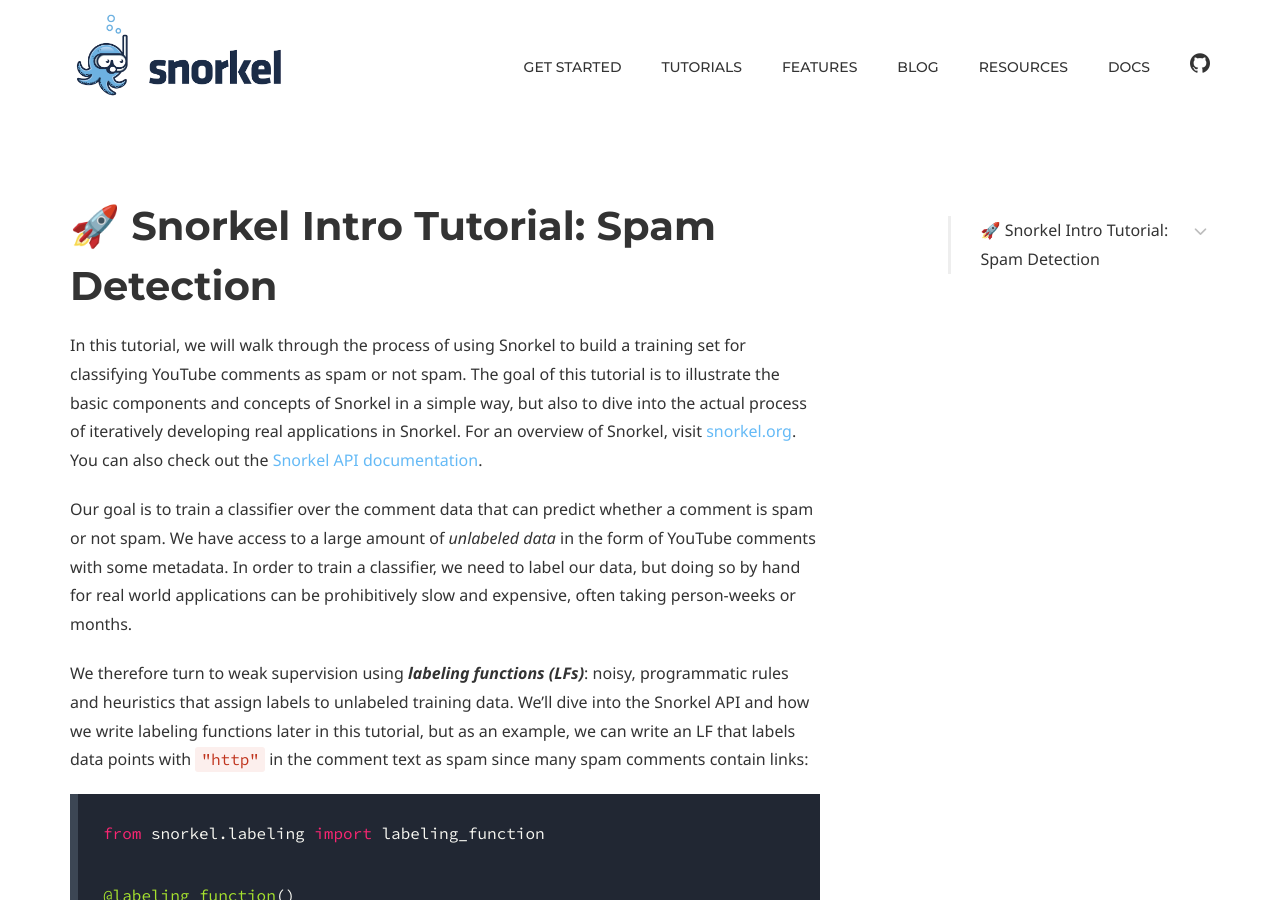
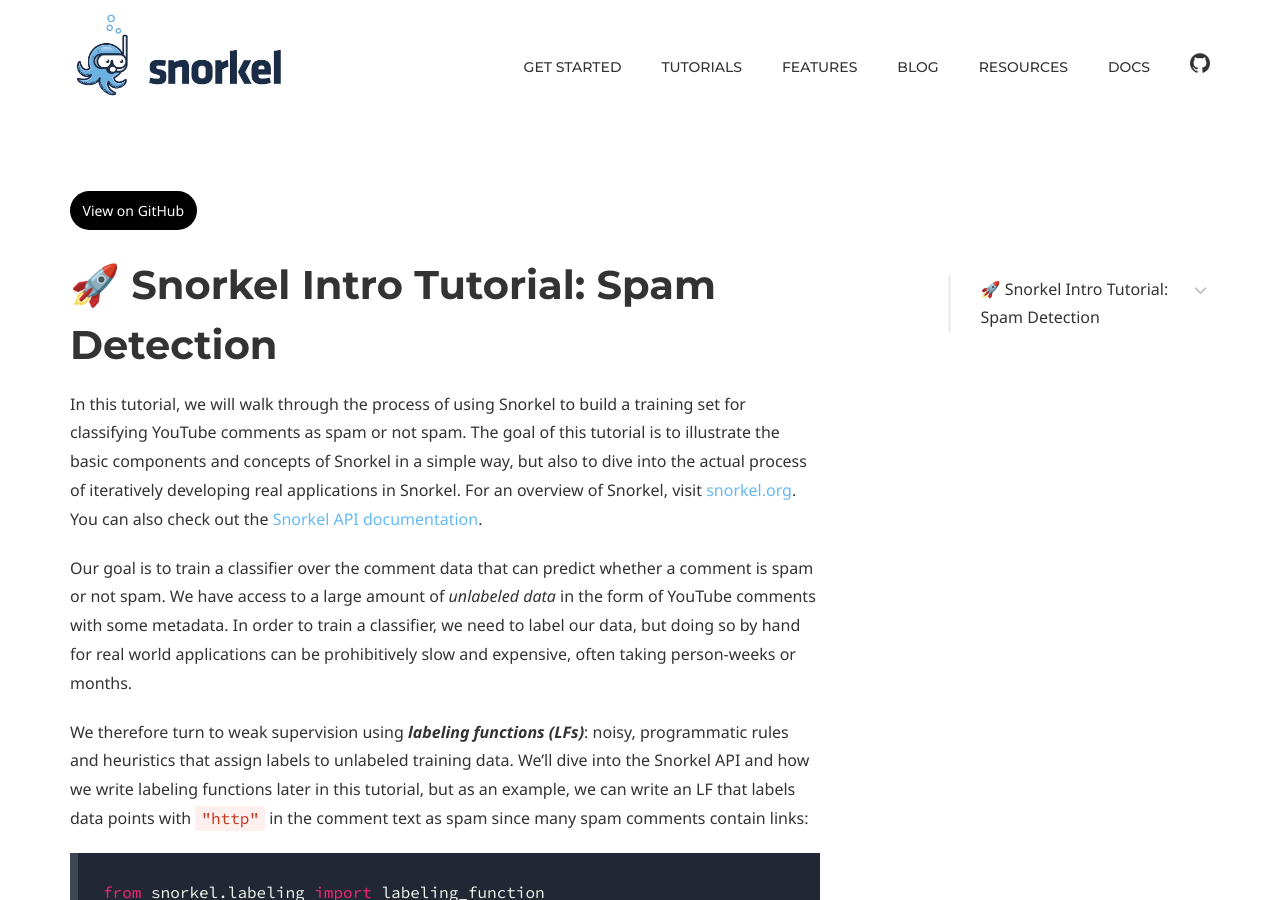
Before and after one commit to snorkel-team/website, a Jekyll site: the page built from _use_cases/01_spam_tutorial.md, in a window 1280 px wide and 900 px high. Built offline with Jekyll 4.4.1, drawn with Linux system fonts in a browser that asks for light colours; some web fonts are replaced.

Commit message:
Links from tutorial to github

```diff
--- a/_use_cases/01_spam_tutorial.md
+++ b/_use_cases/01_spam_tutorial.md
@@ -4,6 +4,7 @@
 description: Labeling data for spam classification
 excerpt: Labeling data for spam classification
 order: 1
+github_link: http://google.com
 ---
 
 
--- a/doks-theme/_layouts/default.html
+++ b/doks-theme/_layouts/default.html
@@ -9,6 +9,11 @@
   {% include site-header.html class="site-header" %}
   <div class="section">
     <div class="container">
+        {% if page.github_link %}
+        <a href="{{ page.github_link }}" class="btn--dark btn--rounded">View on GitHub</a>
+        <br>
+        <br>
+        {% endif %}
       <div class="row">
         <div class="col-md-8">
           <div class="content">
```
